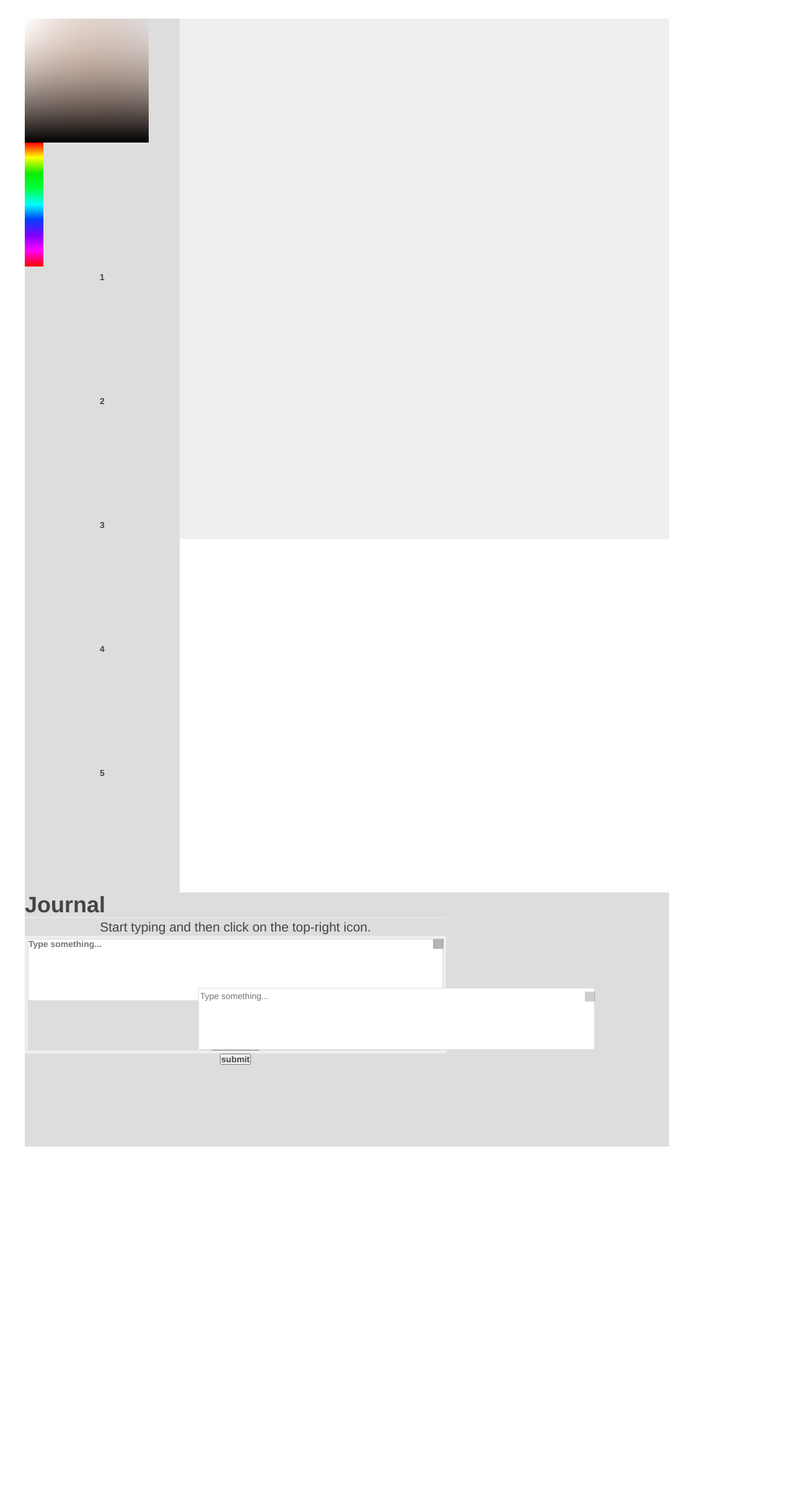
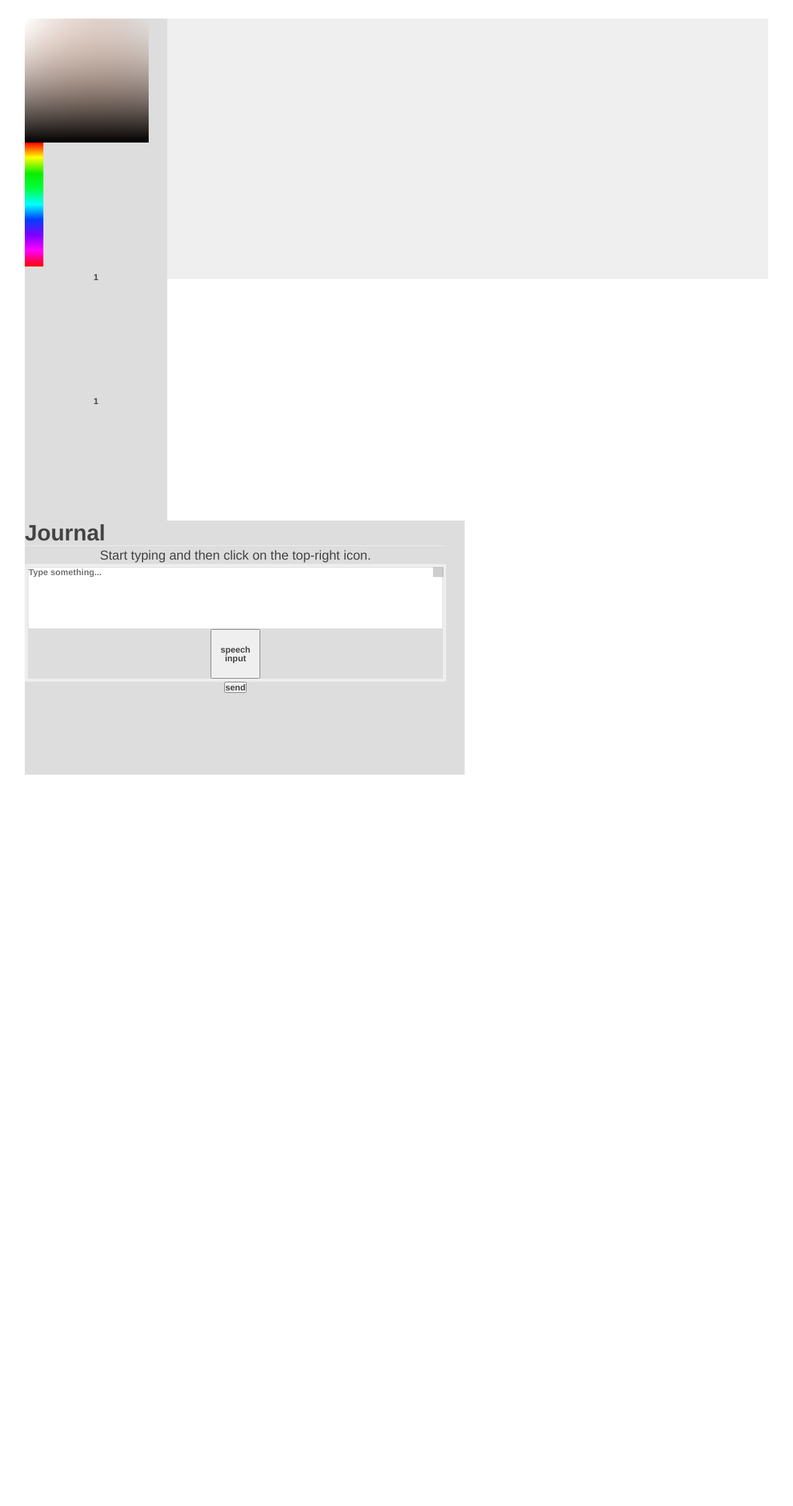
Before and after one commit to andriyrusyn/tracker, a PHP site: page / in a window 1280 px wide; the page is wider, and only the part inside the window is pictured. Shown: that part at 62% size. After the commit the page ends 1250 px from the top of that part, so only its background shows below. Run offline with PHP 8.4, Linux system fonts and the light colour scheme; grey boxes are pictures that could not be loaded.

Commit message:
css tweaks

```diff
--- a/journal/custom.css
+++ b/journal/custom.css
@@ -179,7 +179,6 @@
 
       .gridster {
           margin: 0 auto;
-
           opacity: 1;
 
           -webkit-transition: opacity .6s;
@@ -187,6 +186,9 @@
           -o-transition: opacity .6s;
           -ms-transition: opacity .6s;
           transition: opacity .6s;
+
+          height: 420px;
+          width:  1500px;
       }
 
       .gridster .gs-w {
--- a/journal/index.html
+++ b/journal/index.html
@@ -20,30 +20,35 @@
       <!-- Gridster -->
   <div class="gridster">
     <ul>
-      <li id="picker_grid" data-row="0" data-col="1" data-sizex="1" data-sizey="2" data-min-sizex="1" data-min-sizey="2"><div id="picker"></div><div id="slide"></div></li>
-      <li data-row="2" data-col="3" data-sizex="1" data-sizey="1">1</li>
-      <li data-row="2" data-col="4" data-sizex="1" data-sizey="1">2</li>
+      <li id="picker_grid" data-row="1" data-col="3" data-sizex="1" data-sizey="2" data-min-sizex="1" data-min-sizey="2"><div id="picker"></div><div id="slide"></div></li>
+      <li data-row="1" data-col="1" data-sizex="1" data-sizey="1">1</li>
+      <li data-row="2" data-col="1" data-sizex="1" data-sizey="1">1</li>
+
+<!--       <li data-row="2" data-col="4" data-sizex="1" data-sizey="1">2</li>
       <li data-row="3" data-col="2" data-sizex="1" data-sizey="1">3</li>
       <li data-row="4" data-col="3" data-sizex="1" data-sizey="1">4</li>
-      <li data-row="3" data-col="3" data-sizex="1" data-sizey="1">5</li>
-      <li id ="text_grid" data-row="1" data-col="2" data-sizex="5" data-sizey="2">      <div id="wrap">
+      <li data-row="3" data-col="3" data-sizex="1" data-sizey="1">5</li> -->
+      <li id ="text_grid" data-row="1" data-col="2" data-sizex="3" data-sizey="2">
+        <div id="wrap">
           <div class="container">
             <div class="page-header">
               <h1 style="font-weight: normal;" class="pull-left"><strong>Journal</strong></h1>
               <div class="clearfix"></div>
             </div>
             <p class="lead">Start typing and then click on the top-right icon.</p>
-
+            <form method="POST" action="">
               <div id="widearea-container">
-            <textarea placeholder="Type something..." data-widearea="enable" id="si-input"></textarea>
+                  <textarea placeholder="Type something..." data-widearea="enable" id="journal-input" name="journal-input"></textarea>
                     <button id="si-btn">
                       speech input
                     </button>
               </div>
-          <button id="submit">submit</button>
+              <input type="submit" id="submit" value="send" name="submit">
+            </form>
           </div>
-        <div id="push"></div>
-      </div></li>
+        </div>
+     </li>
+
 
     </ul>
   </div>
@@ -56,7 +61,7 @@
 
     $(function(){
         $(".gridster ul").gridster({
-          widget_base_dimensions: [250, 200],
+          widget_base_dimensions: [230, 200],
           widget_margins: [5, 5],
           helper: 'clone',
           avoid_overlapped_widgets: true,
@@ -81,37 +86,12 @@
 
     <div id="picker"></div>
   	<div id="slide"></div>
-      <div id="txtHint">THE TEXT WILL BE HERE</div>
-      <script type="text/javascript">wideArea();</script>
-      <script src="vendor/speech-input.js"></script>
-      <section class="demo">
-      </section>
-
-    <div id="wrap">
-      <div class="container">
-        <div class="page-header">
-          <h1 style="font-weight: normal;" class="pull-left"><strong>Journal</strong></h1>
-          <div class="clearfix"></div>
-        </div>
-        <p class="lead">Start typing and then click on the top-right icon.</p>
-        <form method="POST" action="">
-          <div id="widearea-container">
-  	          <textarea placeholder="Type something..." data-widearea="enable" id="journal-input" name="journal-input"></textarea>
-  	            <button id="si-btn">
-  				        speech input
-  				      </button>
-          </div>
-          <input type="submit" id="submit" value="send" name="submit">
-        </form>
-      </div>
-    </div>
-    <div id="picker"></div>
-  	<div id="slide"></div>
     <div id="returntext"></div>
     <script type="text/javascript">
       wideArea();
      </script>
     <script src="vendor/speech-input.js"></script>
+
 	<section class="demo">
   </section>
   </body>
```
Lines whose indentation alone changed are shown as unchanged.
